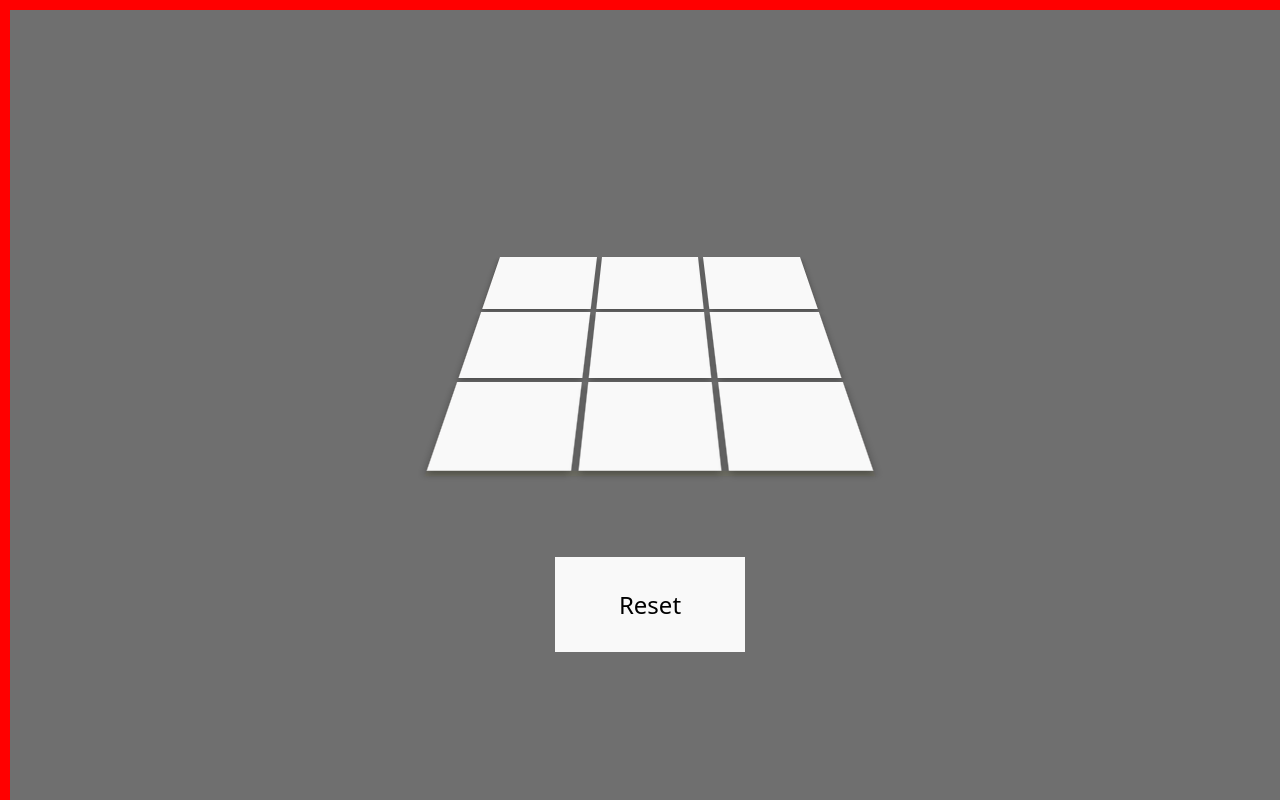
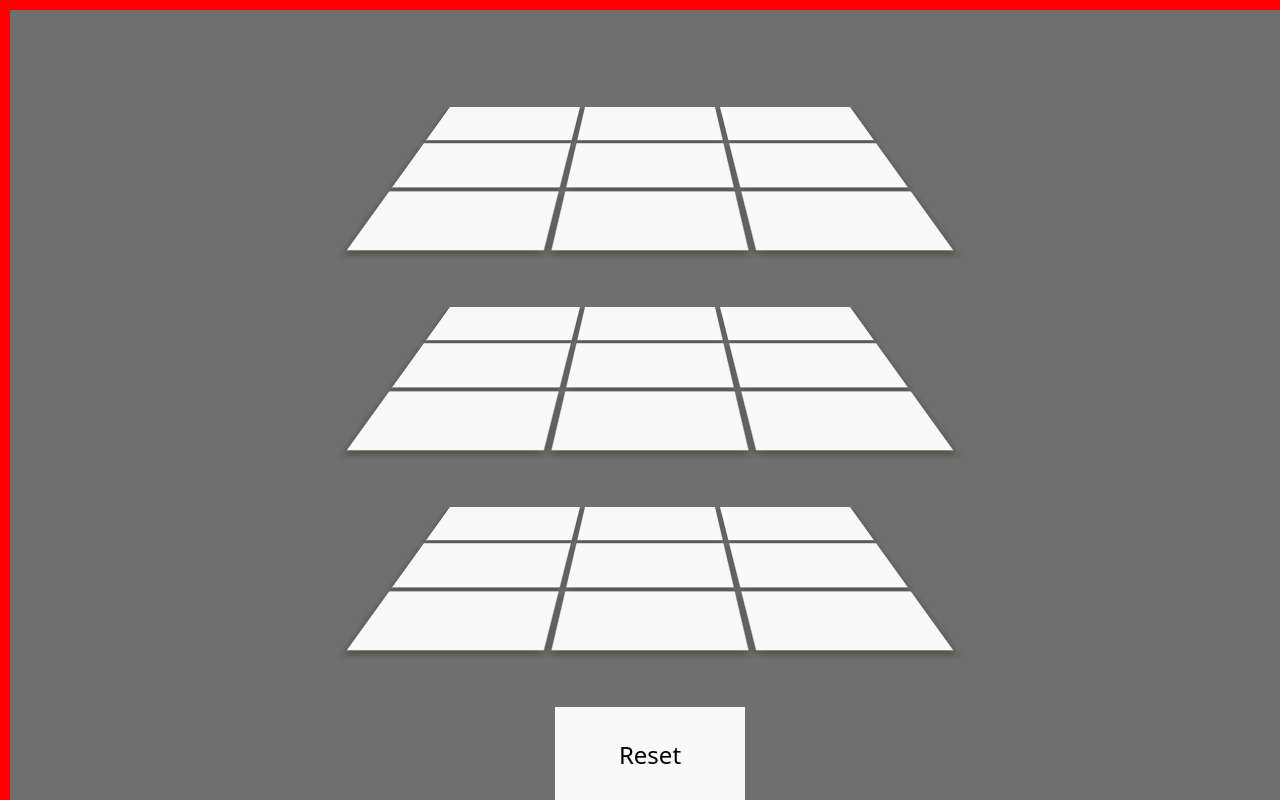
Before and after one commit to pkdvalis/3-Dads-Tactical-Tuba-Time, a React (Vite) app: page / in a window 1280 px wide. Built offline with nearby package versions, Linux system fonts and the light colour scheme.

Commit message:
expanded array + 3 levels

```diff
--- a/src/App.css
+++ b/src/App.css
@@ -22,7 +22,7 @@ body {
 }
 
 .board-wrapper {
-  perspective: 700px;
+  perspective: 450px; /* lower more extreme*/
   transform-style: preserve-3d;
 }
 
@@ -32,8 +32,8 @@ body {
   grid-template-columns: repeat(3, 1fr); /* 3 equal columns */
   grid-template-rows: repeat(3, 1fr); /* 3 equal rows */
   gap: 5px;
-  width: 300px;
-  height: 300px;
+  width: 400px;
+  height: 200px;
   border: 0px solid red;
   transform: rotateX(50deg); /* Tilt the board backward */
   transform-origin: top center;
--- a/src/App.jsx
+++ b/src/App.jsx
@@ -3,10 +3,22 @@ import './App.css'
 
 export default function App() {
   const initialGrid = [
+  [
     ["", "", ""],
     ["", "", ""],
     ["", "", ""]
-      ];
+      ],
+  [
+    ["", "", ""],
+    ["", "", ""],
+    ["", "", ""]
+      ],
+  [
+    ["", "", ""],
+    ["", "", ""],
+    ["", "", ""]
+      ],
+    ];
   const [turn, setTurn] = useState("X")
   const [grid, setGrid] = useState(initialGrid)
   const [winner, setWinner] = useState(false)
@@ -25,14 +37,14 @@ export default function App() {
 
   }
 
-  const handleClick = (x,y) => {
-
+  const handleClick = (z,x,y) => {
+    console.log(grid)
 
     setMoves(moves + 1)
 
     setGrid(prev => {
       let na = [...prev]
-      na[x][y] = turn
+      na[z][x][y] = turn
       checkWin(na)
       return na
       })
@@ -107,7 +119,7 @@ export default function App() {
     <div className="board">
 
       {
-        grid.map((row,x) => {
+        grid[0].map((row,x) => {
           return row.map((square, y) => {
 
 
@@ -116,12 +128,72 @@ export default function App() {
               if (e.target.innerText != "") return;
               console.log(winner)
               if (winner) return;
-              handleClick(x,y);
+              handleClick(0,x,y);
 
               setTurn(prev => prev == "X"? "O" : "X")
 
               }}
-            key={x+y}
+            key={0+x+y}
+            className="square">{square}</button>
+
+          })
+        })
+
+      }
+
+
+    </div>
+    </div>
+
+    <div className='board-wrapper'>
+    <div className="board">
+
+      {
+        grid[1].map((row,x) => {
+          return row.map((square, y) => {
+
+
+          return <button
+            onClick={(e) => {
+              if (e.target.innerText != "") return;
+              console.log(winner)
+              if (winner) return;
+              handleClick(1,x,y);
+
+              setTurn(prev => prev == "X"? "O" : "X")
+
+              }}
+            key={1+x+y}
+            className="square">{square}</button>
+
+          })
+        })
+
+      }
+
+
+    </div>
+    </div>
+
+    <div className='board-wrapper'>
+    <div className="board">
+
+      {
+        grid[2].map((row,x) => {
+          return row.map((square, y) => {
+
+
+          return <button
+            onClick={(e) => {
+              if (e.target.innerText != "") return;
+              console.log(winner)
+              if (winner) return;
+              handleClick(2,x,y);
+
+              setTurn(prev => prev == "X"? "O" : "X")
+
+              }}
+            key={2+x+y}
             className="square">{square}</button>
 
           })
```
